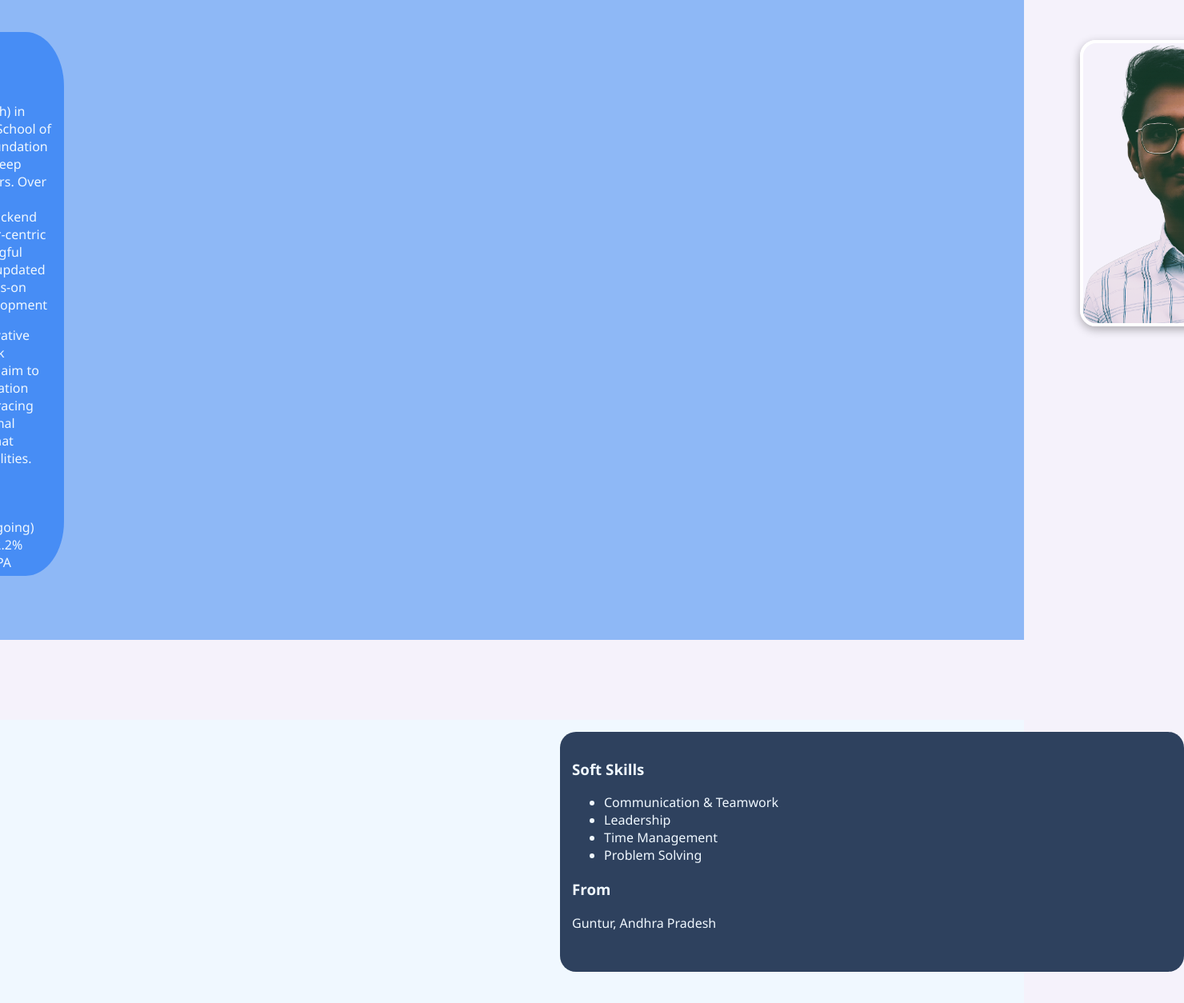
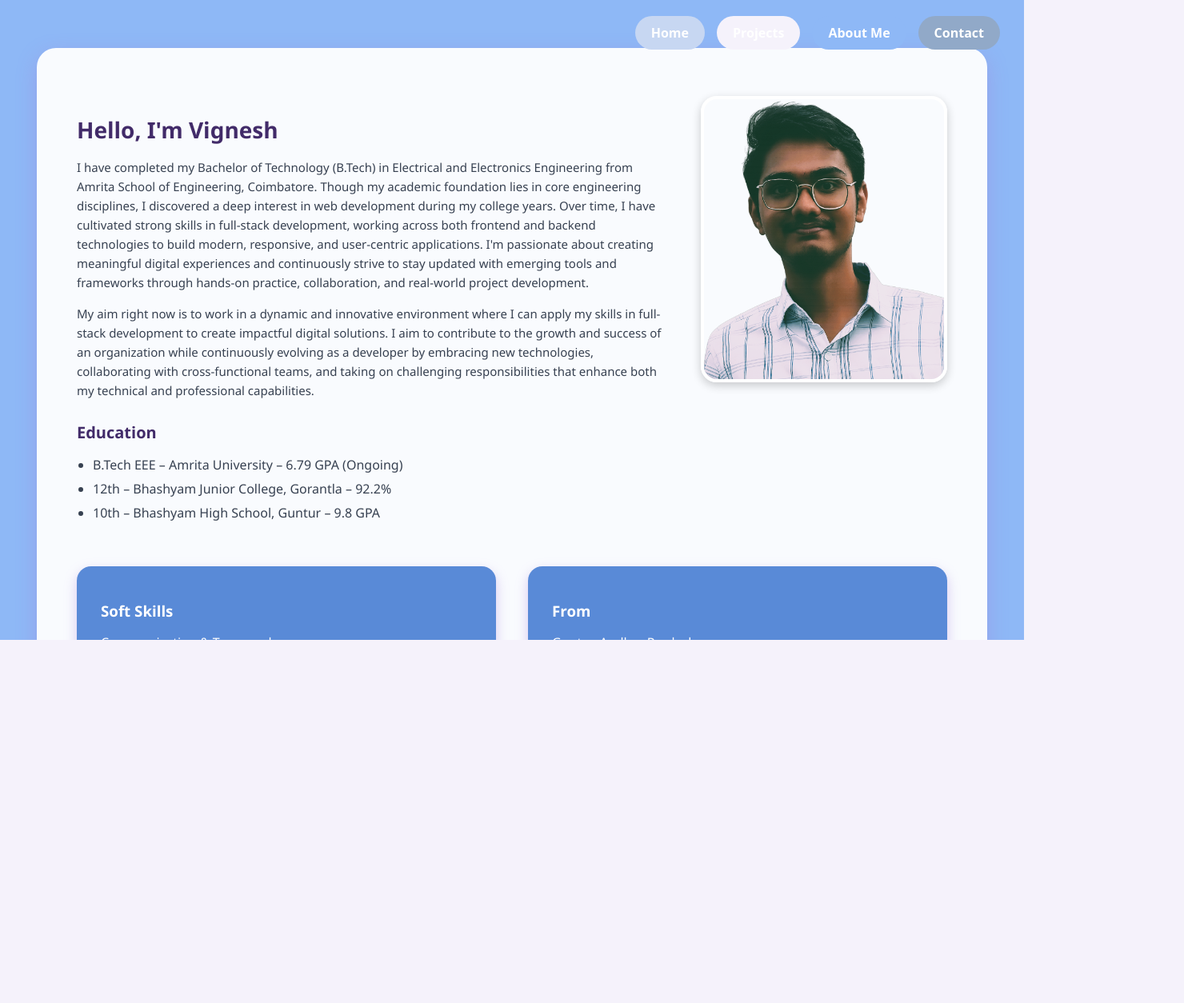
Before and after one commit to viigneshh/Portfolio, a React (Vite) app: page /about in a window 1280 px wide. Shown: the top 1254 px of the page at 80% size, 1480 px wide, since content can reach past the window. After the commit the page ends 800 px from the top, so only its background shows below. Built offline with nearby package versions, Linux system fonts and the light colour scheme.

Commit message:
added mobile view

```diff
--- a/src/components/navbar.jsx
+++ b/src/components/navbar.jsx
@@ -1,25 +1,18 @@
 // NavBar.jsx
-import { NavLink } from "react-router-dom";
-import "../css/navbar.css"; // External CSS
+import { NavLink, useLocation } from "react-router-dom";
+import "../css/navbar.css";
 
 export default function NavBar() {
+  const location = useLocation();
+  const isHome = location.pathname === "/";
+
   return (
-    <nav className="nav-bar">
+    <nav className={`nav-bar ${isHome ? 'hide-on-desktop' : 'show-on-desktop'}`}>
       <div className="nav-links">
-        <NavLink to="/" className="nav-button home">
-          Home
-        </NavLink>
-        <NavLink to="/projects" className="nav-button blue">
-          Projects
-        </NavLink>
-
-        <NavLink to="/about" className="nav-button light-blue">
-          About Me
-        </NavLink>
-
-        <NavLink to="/contact" className="nav-button purple">
-          Contact
-        </NavLink>
+        <NavLink to="/" className="nav-button home">Home</NavLink>
+        <NavLink to="/projects" className="nav-button blue">Projects</NavLink>
+        <NavLink to="/about" className="nav-button light-blue">About Me</NavLink>
+        <NavLink to="/contact" className="nav-button purple">Contact</NavLink>
       </div>
     </nav>
   );
--- a/src/css/App.css
+++ b/src/css/App.css
@@ -2,6 +2,9 @@ html, body {
   height: 100%;
   margin: 0;
   padding: 0;
+  overflow-x: hidden;   /* ✅ Prevent horizontal scroll */
+  overflow-y: auto;   /* ✅ Optional: remove vertical scroll if needed */
+
 }
 
 .outerShell {
@@ -21,37 +24,38 @@ html, body {
 .heading {
   width: 250px;
   height: 450px;
-  background-color: rgb(89, 138, 215);
+  background-color: rgb(118, 153, 226);
   padding: 30px;
   border-radius: 20px;
-  transform: rotate(-10deg);
+  position: relative;
+  top: -20px;
   transition: transform 0.5s ease;
   color: white;
-  margin-left: 250px;
+
   display: flex;
   flex-direction: column;
 }
-
-.hii {
-  transform: rotate(10deg);
-  margin-left: 77px;
+.image{
+  position: absolute;
+  bottom: -40px;
+  right: -40px;
+  scale:0.8;
+  transform: scaleX(-1);
+}
+.image1{
+  position: absolute;
+  top: 200px;
+  left: -140px;
+  scale:0.5;
+  transform: scaleX(-1);
+  rotate: 40deg;
 }
 
-.pp {
-  transform: rotate(10deg);
-  margin-left: 40px;
-
-}
-.p1 {
-  transform: rotate(10deg);
-  margin-left: 40px;
-
-}
 
 .fitIt1 {
   width: 320px;
   height: 350px;
-  transform: rotate(10deg);
+
   right: 40px;
   font-size: 55px;
   line-height: 55px;
@@ -152,7 +156,7 @@ html, body {
 
 @keyframes scaleit {
   0% { transform: scale(2.75); }
-  50% { transform: scale(2); }
+  50% { transform: scale(2.3); }
   100% { transform: scale(2.75); }
 }
 
@@ -195,7 +199,7 @@ html, body {
   opacity: 1;
 }
 .inner{
-  color:antiquewhite;
+  color:rgb(144, 149, 193);
   font-size: 10px;
 }
 
@@ -203,25 +207,67 @@ html, body {
  animation: fadeout 0.2s linear forwards;
 }
 
-/* Responsive Styles */
+/* Hide orbs and center content on mobile */
 @media (max-width: 768px) {
-  html, body, .outerShell, .contentWrapper, .heading, .fitIt1, .container, .orbit1, .orb1, .orb2, .orb3, .button1, .nav-bar, .nav-links, .nav-button, .desktop-orbs {
-    display: none !important;
+  .outerShell {
+    justify-content: center;
+    padding: 40px 20px;
+    overflow-y: none; /* ✅ Prevent vertical scroll on mobile */
   }
-  body::before {
-    content: "Sorry, I'm working on taking this to mobiles. Please open it on your PC.";
-    display: block;
-    color: #333;
-    background: #f5f2fb;
-    font-size: 20px;
-    text-align: center;
-    padding: 40px 20px;
-    font-family: system-ui, Avenir;
-    height: 100vh;
-    width: 100vw;
-    position: fixed;
-    top: 0;
-    left: 0;
-    z-index: 99999;
+  .contentWrapper{
+    overflow-y: none;
+  }
+
+
+  .container.desktop-orbs {
+    display: none; /* ✅ Hide orbs */
+  }
+  .heading{
+    margin-left: -10px;
+  }
+
+}
+
+
+@media (min-width: 769px) {
+  .heading {
+    margin-left: 250px;
   }
 }
+@media (max-width: 434px) {
+  .heading {
+    scale:0.8;
+    animation: comein 0.8s linear ;
+    margin-bottom: 30%;
+
+
+  }
+  .image{
+    bottom: -100px;
+    left: 260px;
+    scale: 0.5;
+    z-index: 9999;
+  }
+  @keyframes comein {
+    0% { transform: translateX(400px); }
+    100% { transform:  translateX(0px); }
+  }
+  .image1{
+    top: -50px;
+    right: 180px;
+    scale: 0.2;
+    z-index: 9999;
+  }
+
+}
+@media (min-width: 434px) {
+
+  .heading{
+    transform: rotate(-10deg);
+  }
+  .fitIt1{
+     transform: rotate(10deg);
+  }
+
+
+}
--- a/src/css/about.css
+++ b/src/css/about.css
@@ -1,59 +1,55 @@
 html, body {
-  height: 100%;
   margin: 0;
   padding: 0;
   font-family: 'Segoe UI', Tahoma, Geneva, Verdana, sans-serif;
+  background-color: rgb(142, 184, 246);
 }
 
-.background {
+/* Main Section Background */
+.about-background {
   min-height: 100vh;
+  display: flex;
+  justify-content: center;
+  padding: 60px 0;
   background-color: rgb(142, 184, 246);
-  position: relative;
 }
 
-.lowback {
-  width: 100%;
-  position: absolute;
-  top: 400px;
-  background-color: aliceblue;
-  animation: coming3 1.5s ease;
+/* Main Card Container */
+.about-container {
+  width: 85%;
+  background-color: rgba(255, 255, 255, 0.95); /* soft white */
+  padding: 60px 50px;
+  border-radius: 24px;
+  box-shadow: 0 8px 25px rgba(164, 128, 221, 0.4);
+  animation: fadeIn 1s ease;
 }
 
-/* Left box */
-.contain {
-  height: 650px;
-  width: 450px;
-  border-radius: 10%;
-  background-color: rgb(71, 141, 245);
-  position: absolute;
-  left: 100px;
-  top: 40px;
-  padding: 15px;
-  color: aliceblue;
-  animation: coming1 2s ease;
-  overflow: hidden;
+/* Top Section */
+.about-top {
+  display: flex;
+  flex-wrap: wrap;
+  justify-content: space-between;
+  gap: 40px;
+  margin-bottom: 40px;
 }
 
-/* Right box */
-.contain1 {
-  height: 270px;
-  width: 750px;
-  border-radius: 20px;
-  background-color: rgb(46, 65, 94);
-  position: absolute;
-  left: 700px;
-  top: 415px;
-  color: aliceblue;
-  padding: 15px;
-  animation: coming3 2s ease;
+.about-text {
+  flex: 1;
+  min-width: 300px;
 }
 
-/* Profile image */
-.image {
-  position: absolute;
-  top: 50px;
-  left: 850px;
-  animation: coming2 2s ease;
+.about-text h2 {
+  font-size: 28px;
+  font-weight: 700;
+  color: rgb(66, 43, 105);
+  margin-bottom: 16px;
+}
+
+.about-text p {
+  font-size: 15px;
+  line-height: 1.6;
+  margin-bottom: 14px;
+  color: rgb(55, 65, 81);
 }
 
 .profile-pic {
@@ -61,58 +57,93 @@ html, body {
   height: 350px;
   border: 4px solid white;
   border-radius: 20px;
-  box-shadow: 0 4px 12px rgba(0, 0, 0, 0.3);
   object-fit: cover;
+  box-shadow: 0 4px 12px rgba(0, 0, 0, 0.2);
 }
 
-/* Animations */
-@keyframes coming1 {
-  0% { transform: translateX(-500px); }
-  100% { transform: translateX(0); }
-}
-@keyframes coming2 {
-  0% { transform: translateX(500px); }
-  100% { transform: translateX(0); }
-}
-@keyframes coming3 {
-  0% { transform: translateY(500px); }
-  100% { transform: translateY(0); }
+/* Section Sub-Blocks */
+.about-section {
+  margin-top: 20px;
 }
 
-/* Extra block for tools & tech */
-.extra-block {
-  width: 80%;
-  margin: 400px auto 100px auto;
-  background-color: rgba(176, 215, 238, 0.95);
-  padding: 50px 30px;
-  border-radius: 16px;
-  box-shadow: 0 4px 12px rgba(0, 0, 0, 0.2);
-  animation: coming3 1.5s ease;
-  display: flex;
-  flex-direction: column;
-  align-items: center;
-  gap: 40px;
+.about-section h4 {
+  font-size: 20px;
+  margin-bottom: 12px;
+  color: rgb(66, 43, 105);
 }
 
-.extra-heading {
-  font-size: 24px;
-  font-weight: 600;
-  margin-bottom: 10px;
+.about-section ul {
+  padding-left: 20px;
+  color: rgb(55, 65, 81);
 }
 
-/* Tech grid */
+.about-section li {
+  margin-bottom: 8px;
+}
+
+/* Soft Skills + Location Cards */
+.about-extras {
+  display: flex;
+  flex-wrap: wrap;
+  justify-content: space-between;
+  gap: 40px;
+  margin-top: 30px;
+}
+
+.extra-card {
+  flex: 1;
+  background:  rgb(89, 138, 215);
+  border-radius: 18px;
+  padding: 24px 30px;
+  color: white;
+  box-shadow: 0 6px 15px rgba(164, 128, 221, 0.4);
+  min-width: 250px;
+  transition: transform 0.3s ease;
+}
+
+.extra-card:hover {
+  transform: translateY(-6px);
+}
+
+.extra-card h3 {
+  margin-bottom: 12px;
+  color: white;
+}
+
+.extra-card ul,
+.extra-card p {
+  padding-left: 0;
+  list-style-type: disc;
+  color: white;
+}
+
+/* Technologies */
+.tech-section {
+  margin-top: 60px;
+  text-align: center;
+}
+
+.tech-section h3 {
+  font-size: 22px;
+  margin-bottom: 30px;
+  color: rgb(66, 43, 105);
+}
+
 .tech-grid {
   display: flex;
   flex-wrap: wrap;
   justify-content: center;
-  gap: 50px 110px;
-  max-width: 1800px;
+  gap: 40px 70px;
 }
 
 .tech-grid img {
-  width: 100px;
-  height: 100px;
+  width: 80px;
+  height: 80px;
   object-fit: contain;
+  background-color: white;
+  border-radius: 12px;
+  padding: 8px;
+  box-shadow: 0 2px 8px rgba(0, 0, 0, 0.1);
   transition: transform 0.3s ease;
 }
 
@@ -120,18 +151,89 @@ html, body {
   transform: scale(1.1);
   cursor: pointer;
 }
-.tool-item {
+.tech-section {
+  margin-top: 60px;
+  text-align: center;
+}
+
+.tech-section h3 {
+  font-size: 22px;
+  margin-bottom: 30px;
+  color: rgb(78, 55, 112);
+}
+
+.tech-grid {
+  display: flex;
+  flex-wrap: wrap;
+  justify-content: center;
+  gap: 40px 60px;
+}
+
+/* Wrapper for each icon + label */
+.tech-item {
   display: flex;
   flex-direction: column;
   align-items: center;
-  gap: 8px;
-  max-width: 100px;
+  width: 100px;
 }
 
-.tool-item p {
+/* Icon Style */
+.tech-item img {
+  width: 80px;
+  height: 80px;
+  object-fit: contain;
+  transition: transform 0.3s ease;
+}
+
+.tech-item img:hover {
+  transform: scale(1.1);
+  cursor: pointer;
+}
+
+/* Label text */
+.tech-item p {
+  margin-top: 10px;
   font-size: 14px;
-  color: #333;
   font-weight: 500;
+  color: rgb(78, 55, 112);
   text-align: center;
-  margin: 0;
 }
+
+/* Mobile responsiveness */
+@media (max-width: 768px) {
+  .tech-grid {
+    gap: 30px 40px;
+  }
+
+  .tech-item {
+    width: 80px;
+  }
+
+  .tech-item img {
+    width: 60px;
+    height: 60px;
+  }
+
+  .tech-item p {
+    font-size: 13px;
+  }
+}
+
+
+/* Animations */
+@keyframes fadeIn {
+  from { opacity: 0; transform: scale(0.98); }
+  to { opacity: 1; transform: scale(1); }
+}
+
+/* Optional: Scrollbar Theme */
+::-webkit-scrollbar {
+  width: 10px;
+}
+::-webkit-scrollbar-thumb {
+  background: rgb(121, 142, 235);
+  border-radius: 10px;
+}
+::-webkit-scrollbar-track {
+  background: rgb(220, 235, 255);
+}
--- a/src/css/navbar.css
+++ b/src/css/navbar.css
@@ -1,37 +1,27 @@
 /* NavBar.css */
 
-/* Slide-in animation */
-@keyframes slideDown {
-  0% {
-
-    opacity: 0;
-  }
-  100% {
-
-    opacity: 0.7;
-  }
-}
-
+/* Base nav-bar style */
 .nav-bar {
   position: fixed;
   top: 0;
   left: 0;
   width: 100%;
   z-index: 998;
-  background: transparent;
-  font-family: system-ui;
   padding: 20px 30px;
   box-sizing: border-box;
+  font-family: system-ui;
   display: flex;
   justify-content: flex-end;
-  animation: slideDown 10s ease-out forwards ;
+  background-color: transparent;
 }
 
+/* Navigation links */
 .nav-links {
   display: flex;
   gap: 15px;
 }
 
+/* Nav buttons */
 .nav-button {
   text-decoration: none;
   padding: 10px 20px;
@@ -51,14 +41,48 @@
 .nav-button.blue {
   background-color: #f5f2fb;
 }
-
 .nav-button.light-blue {
   background-color: rgb(142, 184, 246);
 }
-
 .nav-button.purple {
   background-color: rgb(145, 169, 200);
 }
-.nav-button.home{
+.nav-button.home {
   background-color: rgb(199, 215, 242);
 }
+
+/* -------- RESPONSIVE & PAGE-SPECIFIC BEHAVIOR -------- */
+
+/* On desktop: Hide on home, show on others */
+@media (min-width: 769px) {
+  .nav-bar.hide-on-desktop {
+    opacity: 0;
+    pointer-events: none;
+  }
+
+  .nav-bar.show-on-desktop {
+    opacity: 1;
+    pointer-events: auto;
+  }
+}
+
+/* On mobile: always show nav, no animation */
+@media (max-width: 768px) {
+  .nav-bar {
+    opacity: 1 !important;
+    pointer-events: auto !important;
+    background-color: transparent ;
+    justify-content: center;
+    padding: 15px 10px;
+  }
+
+  .nav-links {
+    gap: 10px;
+    flex-wrap: wrap;
+  }
+
+  .nav-button {
+    padding: 8px 14px;
+    font-size: 14px;
+  }
+}
--- a/src/pages/about.jsx
+++ b/src/pages/about.jsx
@@ -12,26 +12,12 @@ import exp from '../image/express.png';
 
 function Aboutme() {
   return (
-    <div>
-      <div className="background">
-        <div className="lowback">
-          <div className="extra-block">
-            <h3 className="extra-heading">Technologies I Use</h3>
-            <div className="tech-grid">
-              <img src={reacct} alt="React" />
-              <img src={mysql} alt="MySQL" />
-              <img src={python} alt="Python" />
-              <img src={node} alt="Node.js" />
-              <img src={web} alt="Web" />
-              <img src={web1} alt="Web1" />
-              <img src={web2} alt="Web2" />
-              <img src={mongo} alt="MongoDB" />
-              <img src={exp} alt="Express" />
-            </div>
-          </div>
-        </div>
+    <div className="about-background">
+      <div className="about-container">
 
-        <div className="contain">
+        {/* TOP SECTION */}
+        <div className="about-top">
+          <div className="about-text">
             <h2>Hello, I'm Vignesh</h2>
             <p>
               I have completed my Bachelor of Technology (B.Tech) in Electrical and Electronics
@@ -41,29 +27,33 @@ function Aboutme() {
               working across both frontend and backend technologies to build modern, responsive, and
               user-centric applications. I'm passionate about creating meaningful digital experiences
               and continuously strive to stay updated with emerging tools and frameworks through
-                hands-on practice, collaboration, and real-world project development
+              hands-on practice, collaboration, and real-world project development.
             </p>
-
-
             <p>
               My aim right now is to work in a dynamic and innovative environment where I can apply my skills in full-stack development
               to create impactful digital solutions. I aim to contribute to the growth and success of an organization
-            while continuously evolving as a developer by embracing new technologies, collaborating with cross
-            -functional teams, and taking on challenging responsibilities that enhance both my technical and professional
-            capabilities.
+              while continuously evolving as a developer by embracing new technologies, collaborating with cross-functional teams,
+              and taking on challenging responsibilities that enhance both my technical and professional capabilities.
             </p>
 
+            <div className="about-section">
               <h4>Education</h4>
               <ul>
                 <li>B.Tech EEE – Amrita University – 6.79 GPA (Ongoing)</li>
                 <li>12th – Bhashyam Junior College, Gorantla – 92.2%</li>
                 <li>10th – Bhashyam High School, Guntur – 9.8 GPA</li>
               </ul>
-
-
+            </div>
           </div>
 
-        <div className="contain1">
+          <div className="about-image">
+            <img src={meImage} alt="Vignesh" className="profile-pic" />
+          </div>
+        </div>
+
+        {/* SOFT SKILLS & LOCATION */}
+        <div className="about-extras">
+          <div className="extra-card">
             <h3>Soft Skills</h3>
             <ul>
               <li>Communication & Teamwork</li>
@@ -71,13 +61,55 @@ function Aboutme() {
               <li>Time Management</li>
               <li>Problem Solving</li>
             </ul>
+          </div>
 
+          <div className="extra-card">
             <h3>From</h3>
             <p>Guntur, Andhra Pradesh</p>
           </div>
+        </div>
 
-        <div className="image">
-          <img src={meImage} alt="Vignesh" className="profile-pic" />
+        {/* TECHNOLOGIES */}
+        <div className="tech-section">
+  <h3>Technologies I Use</h3>
+  <div className="tech-grid">
+    <div className="tech-item">
+      <img src={reacct} alt="React" />
+      <p>React</p>
+    </div>
+    <div className="tech-item">
+      <img src={mysql} alt="MySQL" />
+      <p>MySQL</p>
+    </div>
+    <div className="tech-item">
+      <img src={python} alt="Python" />
+      <p>Python</p>
+    </div>
+    <div className="tech-item">
+      <img src={node} alt="Node.js" />
+      <p>Node.js</p>
+    </div>
+    <div className="tech-item">
+      <img src={web} alt="HTML" />
+      <p>HTML</p>
+    </div>
+    <div className="tech-item">
+      <img src={web1} alt="CSS" />
+      <p>CSS</p>
+    </div>
+    <div className="tech-item">
+      <img src={web2} alt="JavaScript" />
+      <p>JavaScript</p>
+    </div>
+    <div className="tech-item">
+      <img src={mongo} alt="MongoDB" />
+      <p>MongoDB</p>
+    </div>
+    <div className="tech-item">
+      <img src={exp} alt="Express" />
+      <p>Express</p>
+    </div>
+  </div>
 </div>
 </div>
 </div>
--- a/src/pages/home.jsx
+++ b/src/pages/home.jsx
@@ -1,10 +1,27 @@
 import { useState } from 'react';
 import { useNavigate } from 'react-router-dom';
+import { useEffect } from 'react';
+import { useLocation } from 'react-router-dom';
 import '../css/App.css';
 import con from '../image/cont2.png';
 import NavBar from '../components/navbar';
+import pic from '../image/pic.png';
+import tree from '../image/small.png';
 
 function Home() {
+    const location = useLocation();
+
+  useEffect(() => {
+    if (location.pathname === '/') {
+      // Block vertical scroll for Home
+      document.body.style.overflow = 'hidden';
+    }
+
+    return () => {
+      // Reset overflow when leaving Home
+      document.body.style.overflow = 'auto';
+    };
+  }, [location.pathname]);
   const [explodeOrb, setExplodeOrb] = useState(''); // '', 'orb1', 'orb2', 'orb3'
   const [fadeOut, setFadeOut] = useState(false);
    const [fadeOut1, setFadeOut1] = useState(false);
@@ -46,6 +63,9 @@ function Home() {
       <div className="outerShell">
         <div className="contentWrapper">
           <NavBar/>
+          <div className="image"><img src={pic}/></div>
+          <div className="image1"><img src={tree}/></div>
+
           <div className="heading">
             {/*<h2 className="hii">Hey there!</h2>
             <h3 className="pp">I am N Mani Naga Vignesh</h3>
```
Also changed, not shown: src/image/pic.png (added), src/image/small.png (added). Lines whose indentation alone changed are shown as unchanged.
